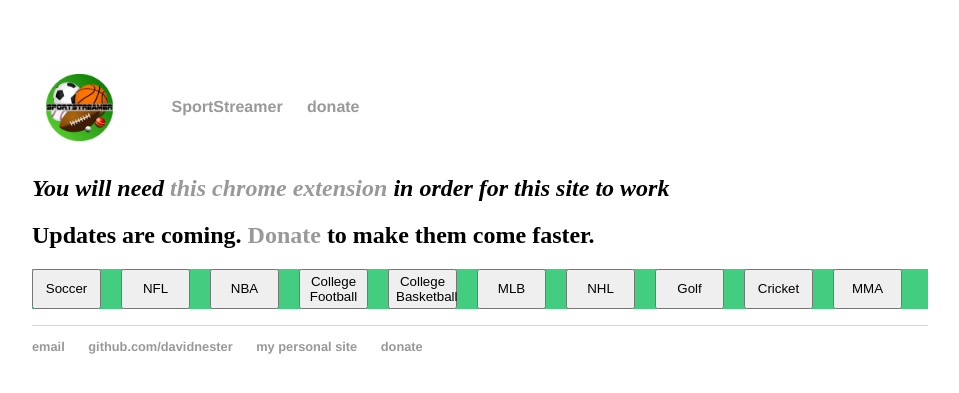
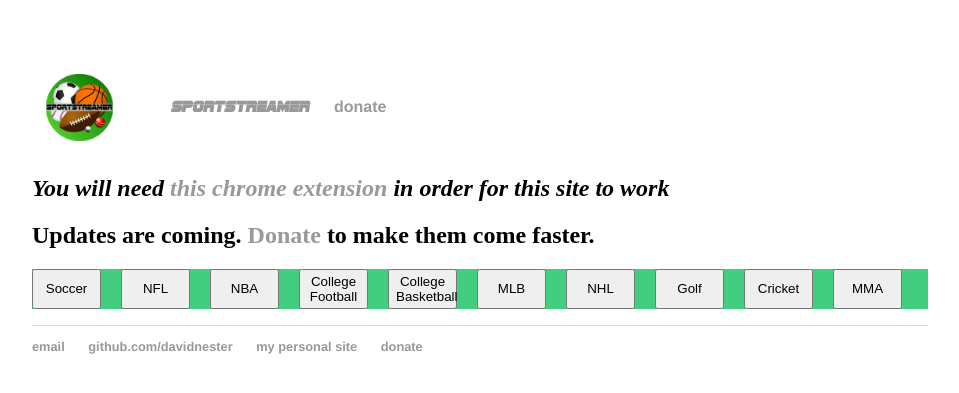
Before and after one commit to DavidNester/DavidNester.github.io, a Jekyll site: the page built from sportstreamer/index.html, in a window 1280 px wide. Shown: the top 393 px of the page, without its empty margins (160-1119 px from the left). Built offline with Jekyll 4.4.1, drawn with Linux system fonts in a browser that asks for light colours.

Commit message:
new font

```diff
--- a/_layouts/sportstreamer.html
+++ b/_layouts/sportstreamer.html
@@ -11,8 +11,9 @@
 <body>
 	<nav>
 		<ul>
-		<li><img src="/res/sportstreamer/logo.png" height="75" width="75"><li>
-    		<li><a href="https://davidnester.github.io/sportstreamer"><b>SportStreamer</b></a></li>
+			<a href="https://davidnester.github.io/sportstreamer">
+			<li><img src="/res/sportstreamer/logo.png" height="75" width="75"><li>
+    		<li><b style="font-family:sportsnight">SportStreamer</b></li></a>
     		<li><a href="https://davidnester.github.io/sportstreamer/donate">donate</a></li>
 		</ul>
 	</nav>
--- a/css/main.css
+++ b/css/main.css
@@ -55,3 +55,7 @@ td#t01 {
 td#t02 {
 	width: 100px;
 }
+@font-face {
+    font-family: sportsnight;
+    src: url(sportsnight.ttf);
+}
```
Also changed, not shown: css/sportsnight.ttf (added).
